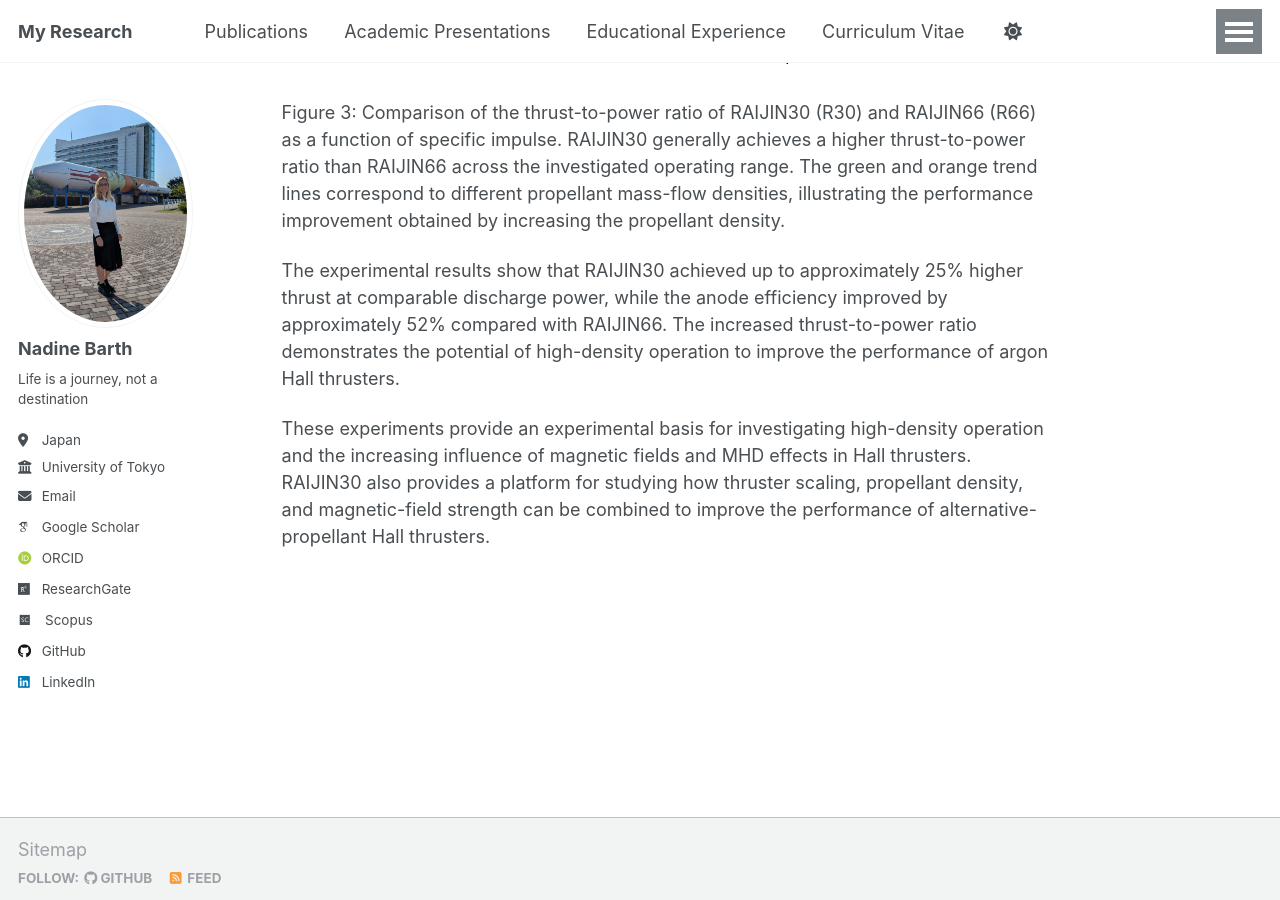
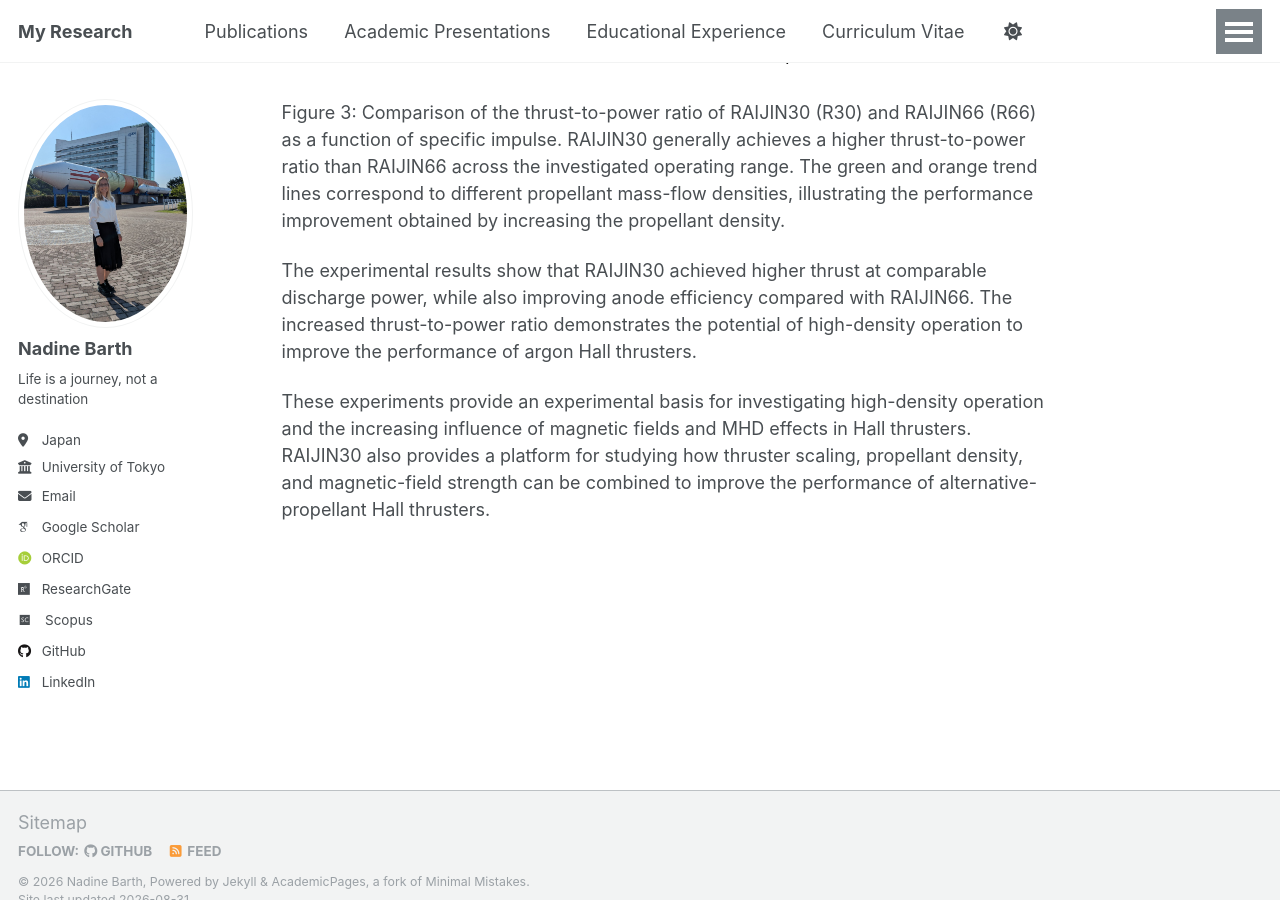
Before and after one commit to Barth-Nadine/Research, a Jekyll site: the page built from _pages/about.md, in a window 1280 px wide and 900 px high, scrolled down 5441 px. Built offline with Jekyll 4.4.1, drawn with Linux system fonts in a browser that asks for light colours; some web fonts are replaced.

Commit message:
small correction front page

```diff
--- a/_pages/about.md
+++ b/_pages/about.md
@@ -104,7 +104,7 @@
 Figure 3: Comparison of the thrust-to-power ratio of RAIJIN30 (R30) and RAIJIN66 (R66) as a function of specific impulse. RAIJIN30 generally achieves a higher thrust-to-power ratio than RAIJIN66 across
 the investigated operating range. The green and orange trend lines correspond to different propellant mass-flow densities, illustrating the performance improvement obtained by increasing the propellant density.
 
-The experimental results show that RAIJIN30 achieved up to approximately 25% higher thrust at comparable discharge power, while the anode efficiency improved by approximately 52% compared with RAIJIN66.
+The experimental results show that RAIJIN30 achieved higher thrust at comparable discharge power, while also improving anode efficiency compared with RAIJIN66.
 The increased thrust-to-power ratio demonstrates the potential of high-density operation to improve the performance of argon Hall thrusters.
 
 These experiments provide an experimental basis for investigating high-density operation and the increasing influence of magnetic fields and MHD effects in Hall thrusters. RAIJIN30 also provides a
```
